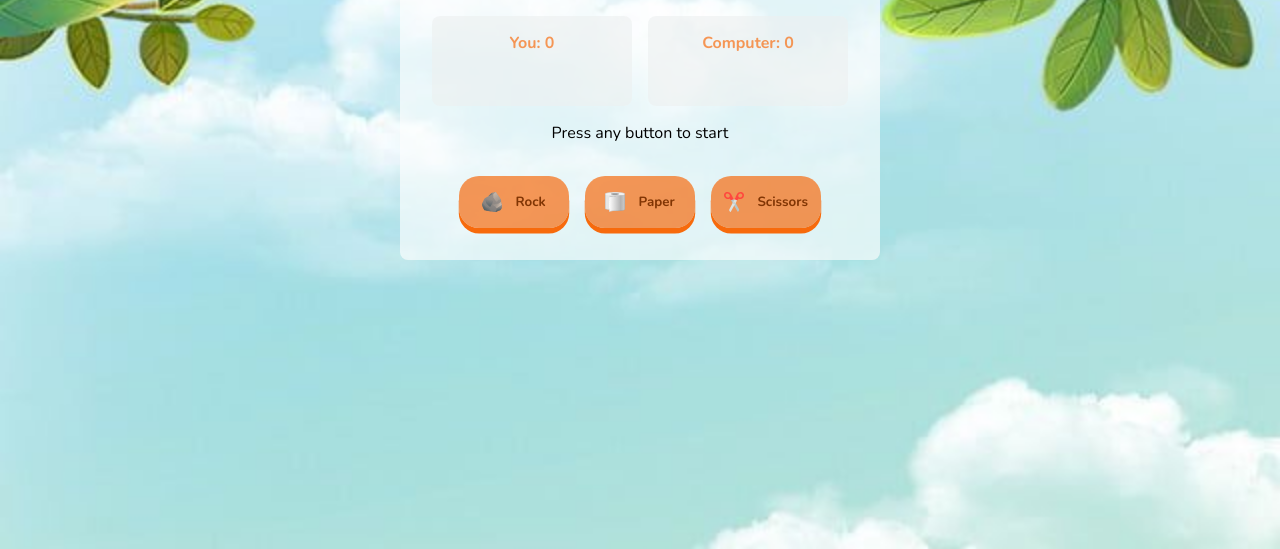
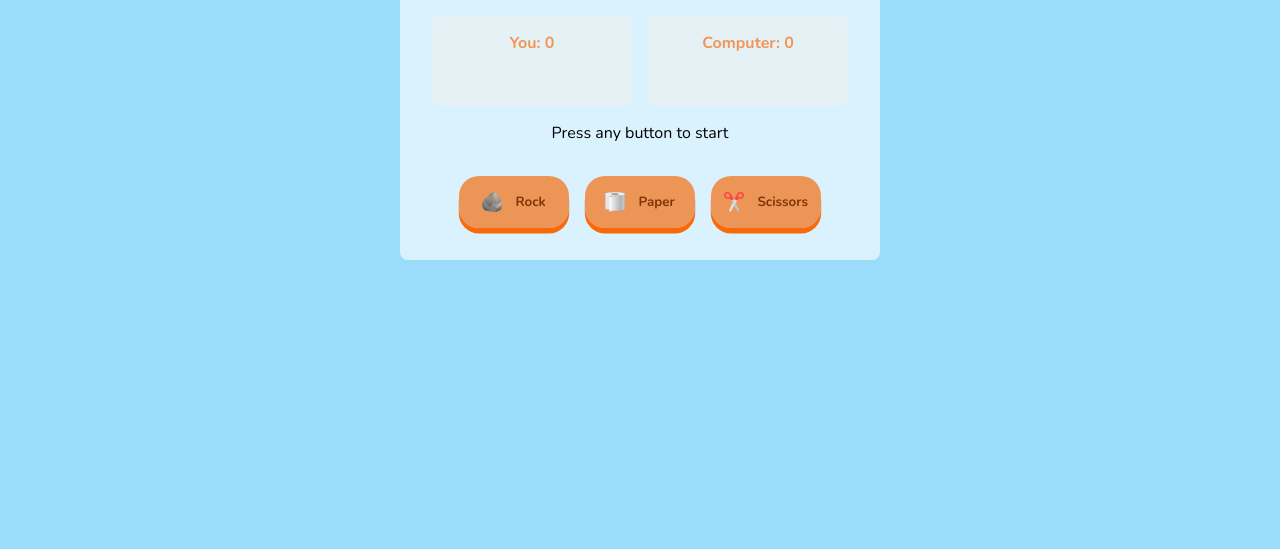
Before and after one commit to edfvr/rock-paper-scissors, a plain HTML site: page index.html in a window 1280 px wide. Shown: the part 251-800 px from the top of the page. Drawn offline with nearby package versions, Linux system fonts and the light colour scheme.

Commit message:
Removing background

```diff
--- a/styles.css
+++ b/styles.css
@@ -7,7 +7,7 @@
 }
 
 .bg-img {
-    background-image: url("/assets/03c80f80ab0b24da027706a1157f9f74.jpg");
+    background: #74cffab7;
     background-size: cover;
     display: flex;
     height: 100svh;
```
